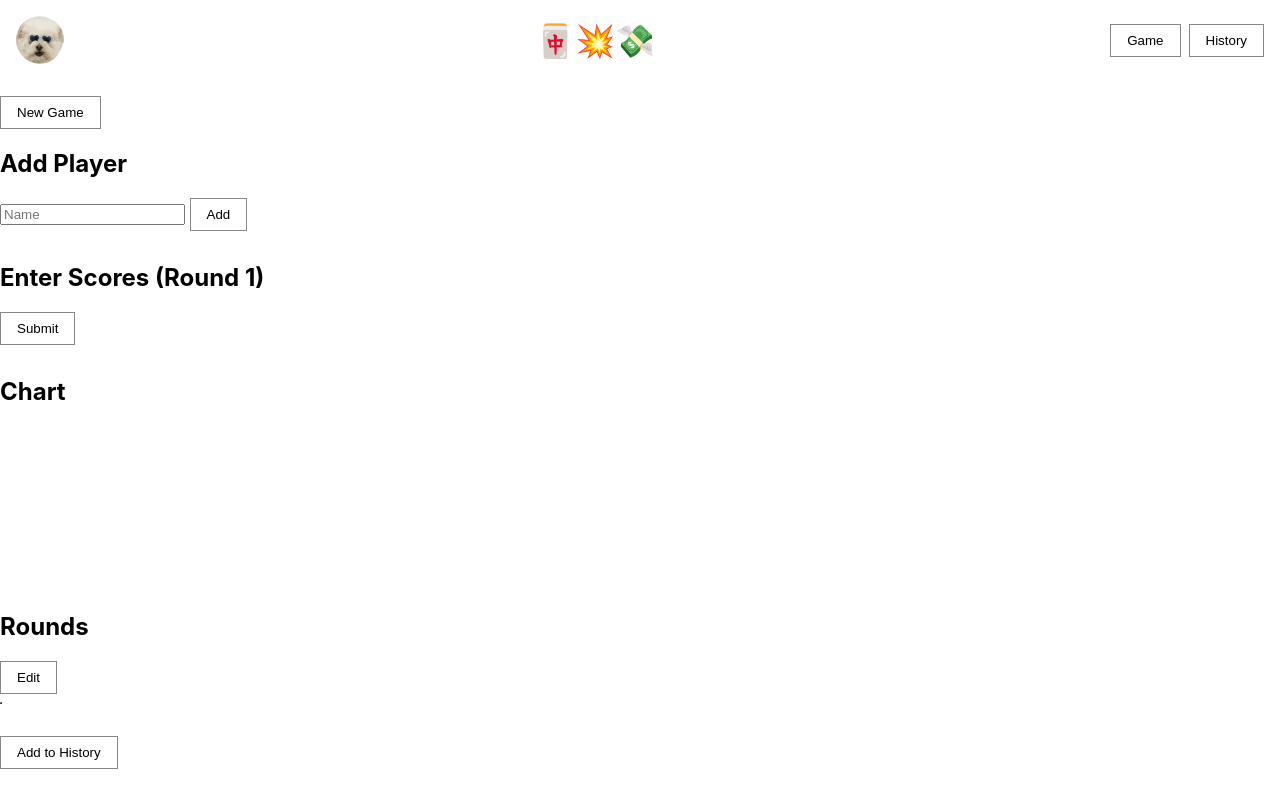
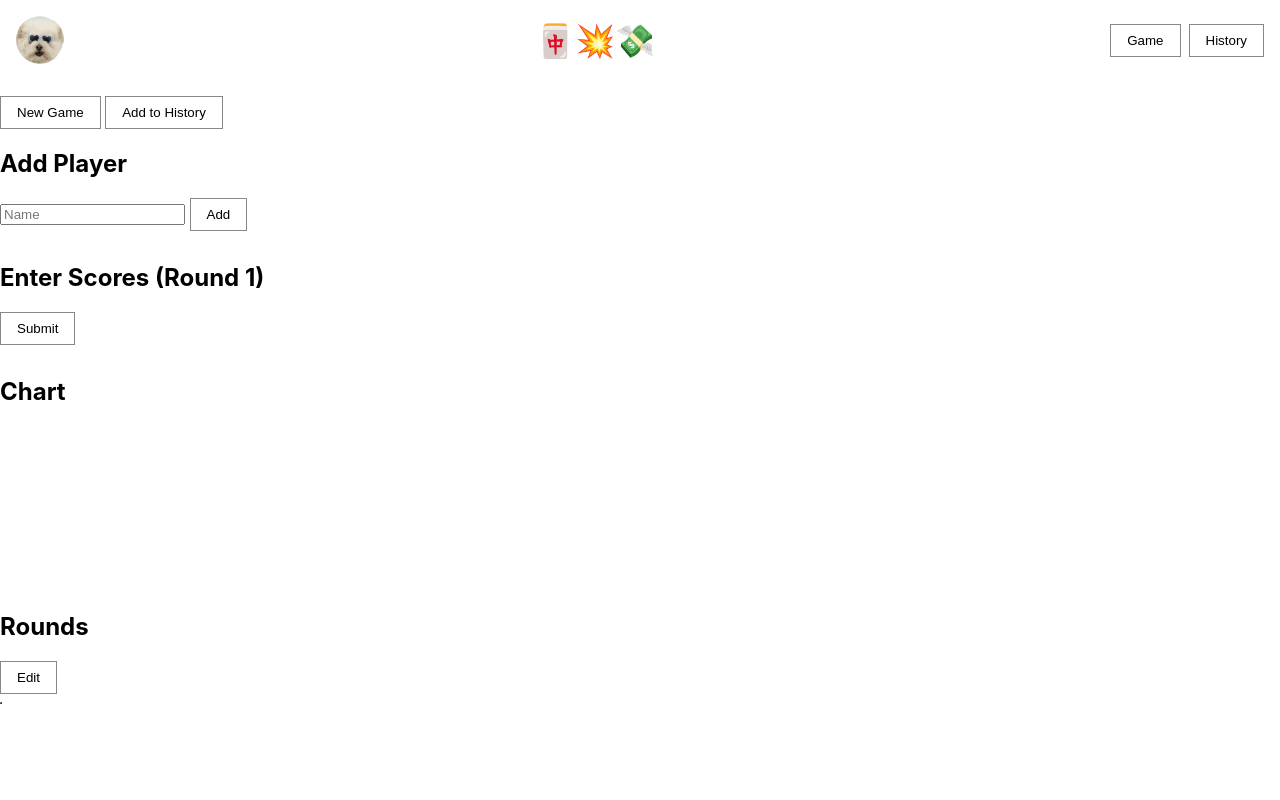
Before and after one commit to b-mar/mahjong-web, a plain HTML site: page index.html in a window 1280 px wide. Drawn offline with nearby package versions, Linux system fonts and the light colour scheme; no server answers.

Commit message:
Update index.html

```diff
--- a/index.html
+++ b/index.html
@@ -39,6 +39,7 @@
       <!-- Inside <section id="gameTab"> … just above or below Add to History -->
       <div class="section" style="margin:1rem 0;">
         <button id="newGameBtn">New Game</button>
+        <button id="appendHistoryBtn">Add to History</button>
       </div>
 
       <div class="section" id="addPlayerSection">
@@ -67,9 +68,6 @@
         <table id="historyTable" border="1" cellpadding="4"></table>
       </div>
 
-      <div style="margin:1rem 0;">
-        <button id="appendHistoryBtn">Add to History</button>
-      </div>
     </section>
 
     <!-- BIG RUNNING HISTORY TAB -->
```
